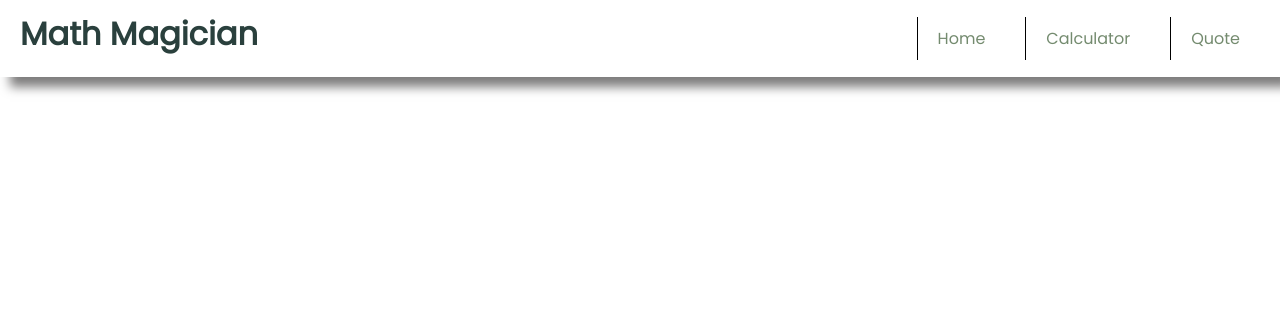
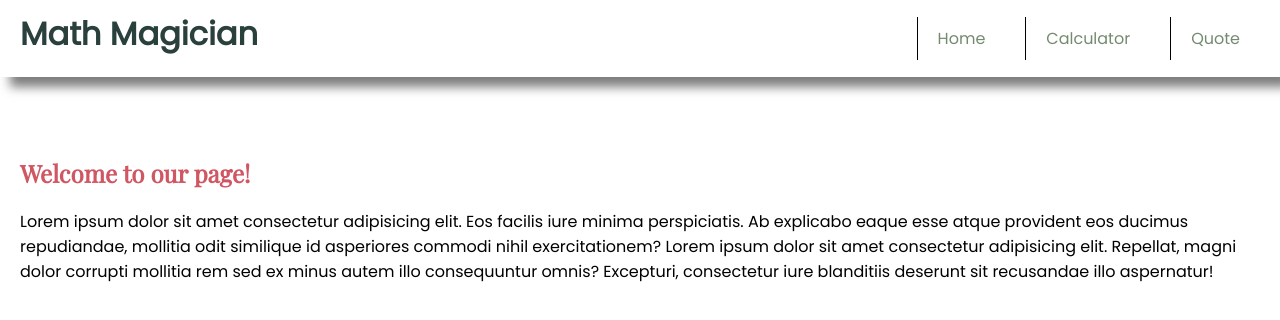
Before and after one commit to Gdiazdiaz/Math-magician-react, a React (Create React App) app: page / in a window 1280 px wide. Shown: the top 320 px of the page. Built offline with nearby package versions, Linux system fonts and the light colour scheme.

Commit message:
fix path for home

```diff
--- a/src/App.js
+++ b/src/App.js
@@ -12,7 +12,7 @@ class App extends React.Component {
       <BrowserRouter>
         <NavBar />
         <Routes>
-          <Route path="/home" element={<Home />} />
+          <Route exact path="/" element={<Home />} />
           <Route path="/calculator" element={<Calculator />} />
           <Route path="/quote" element={<Quote />} />
         </Routes>
```
